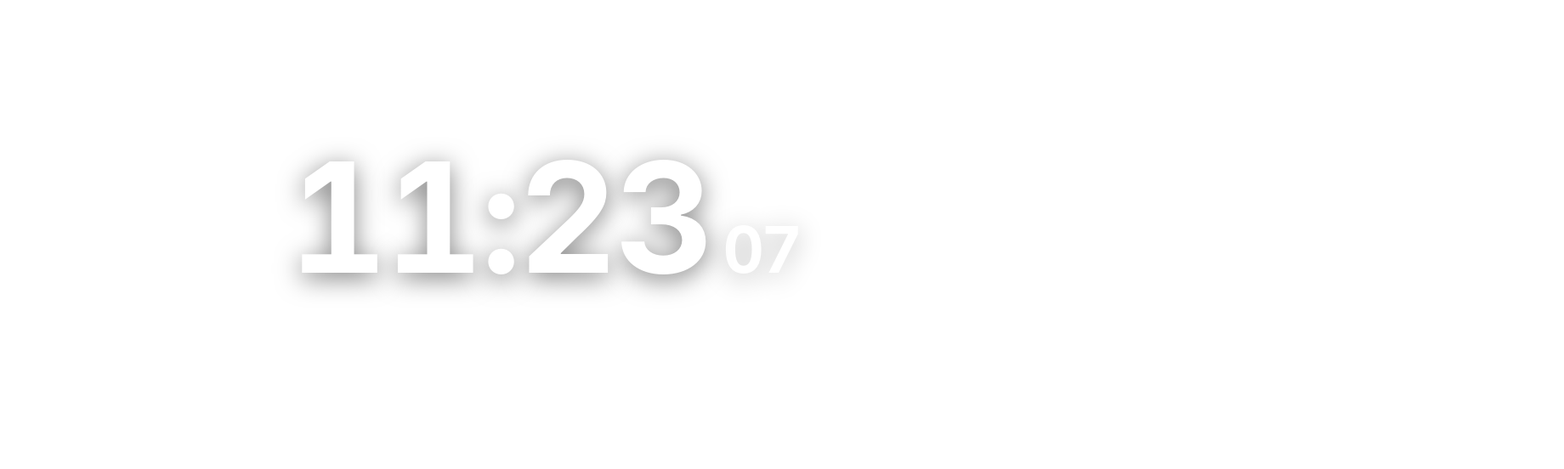
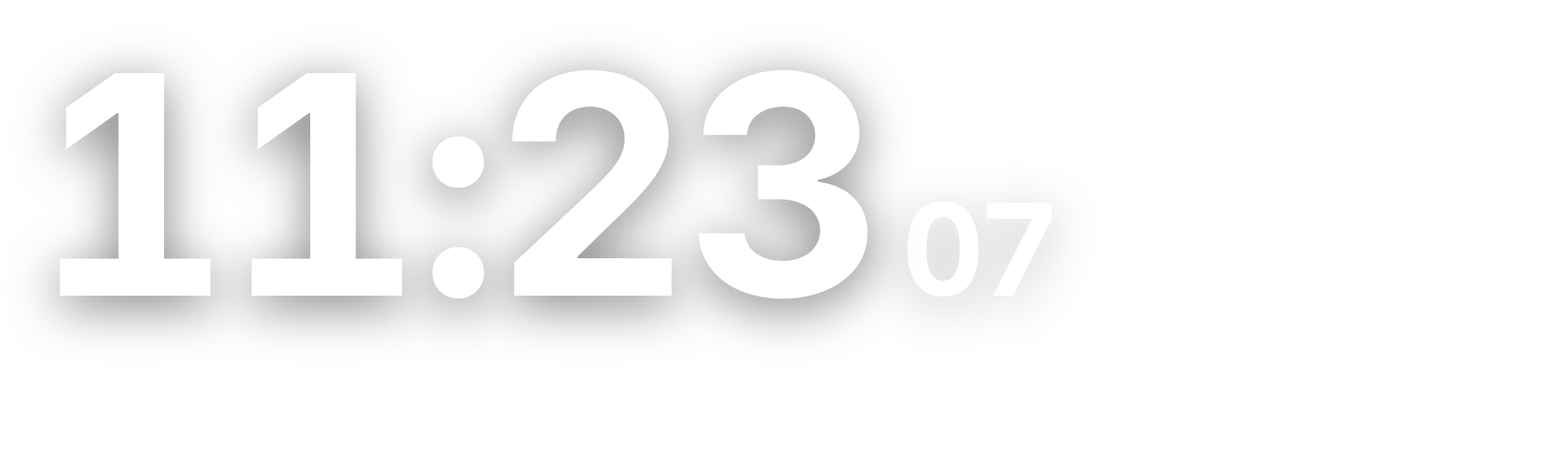
Before and after one commit to unkoalatw/clockomistry, a website: page obs.html in a window 1280 px wide. Shown: the part 106-658 px from the top of the page at 85% size, 1840 px wide, since content can reach past the window. Drawn offline with Linux system fonts and the light colour scheme; a web font is replaced by a local one.

Commit message:
UI: Increase OBS scale to 3.0

```diff
--- a/obs.html
+++ b/obs.html
@@ -39,7 +39,7 @@
             text-align: center;
             width: 100%;
             max-width: 800px;
-            transform: scale(1.5);
+            transform: scale(3.0);
             transform-origin: center center;
         }
 
```
